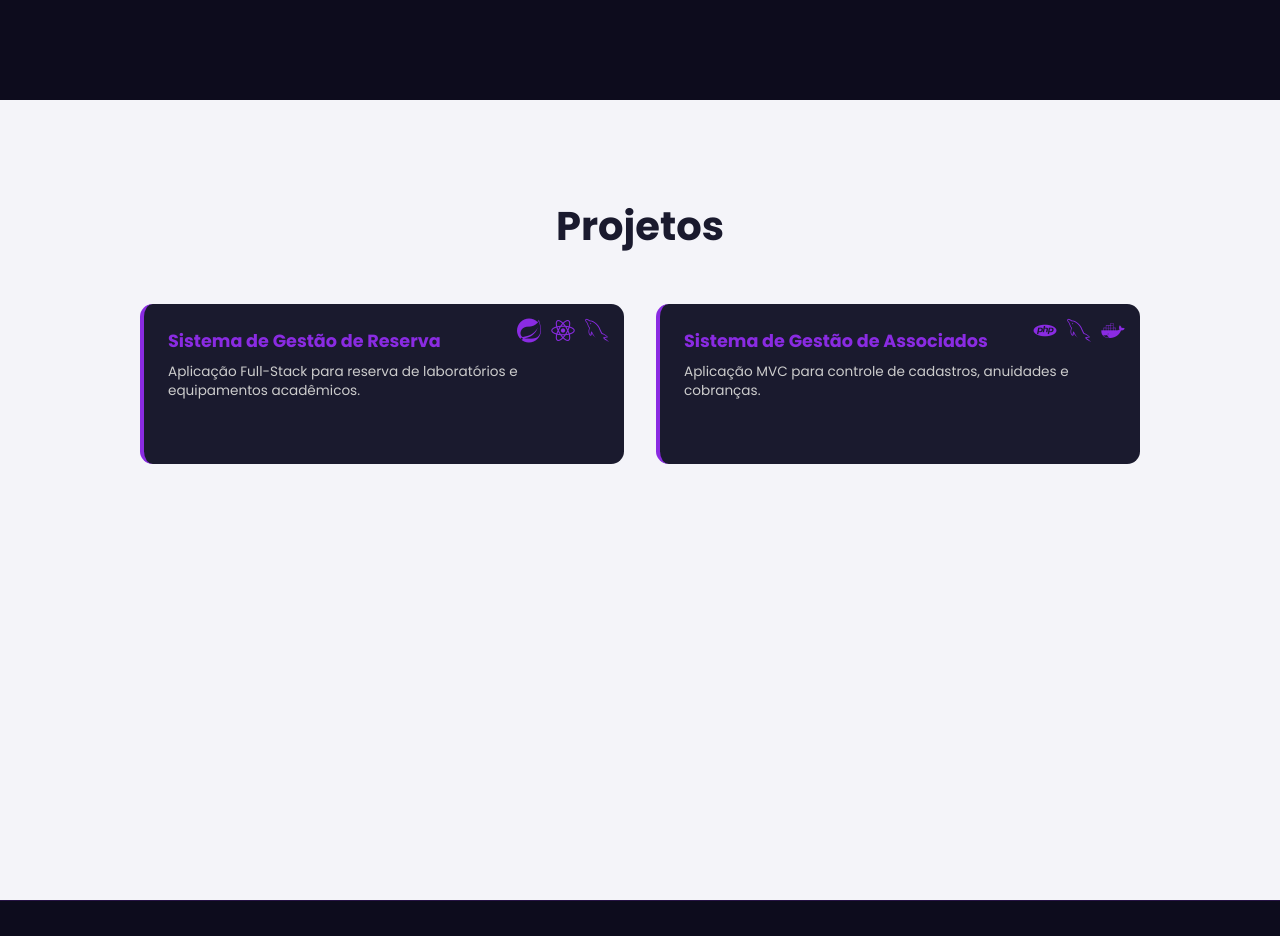
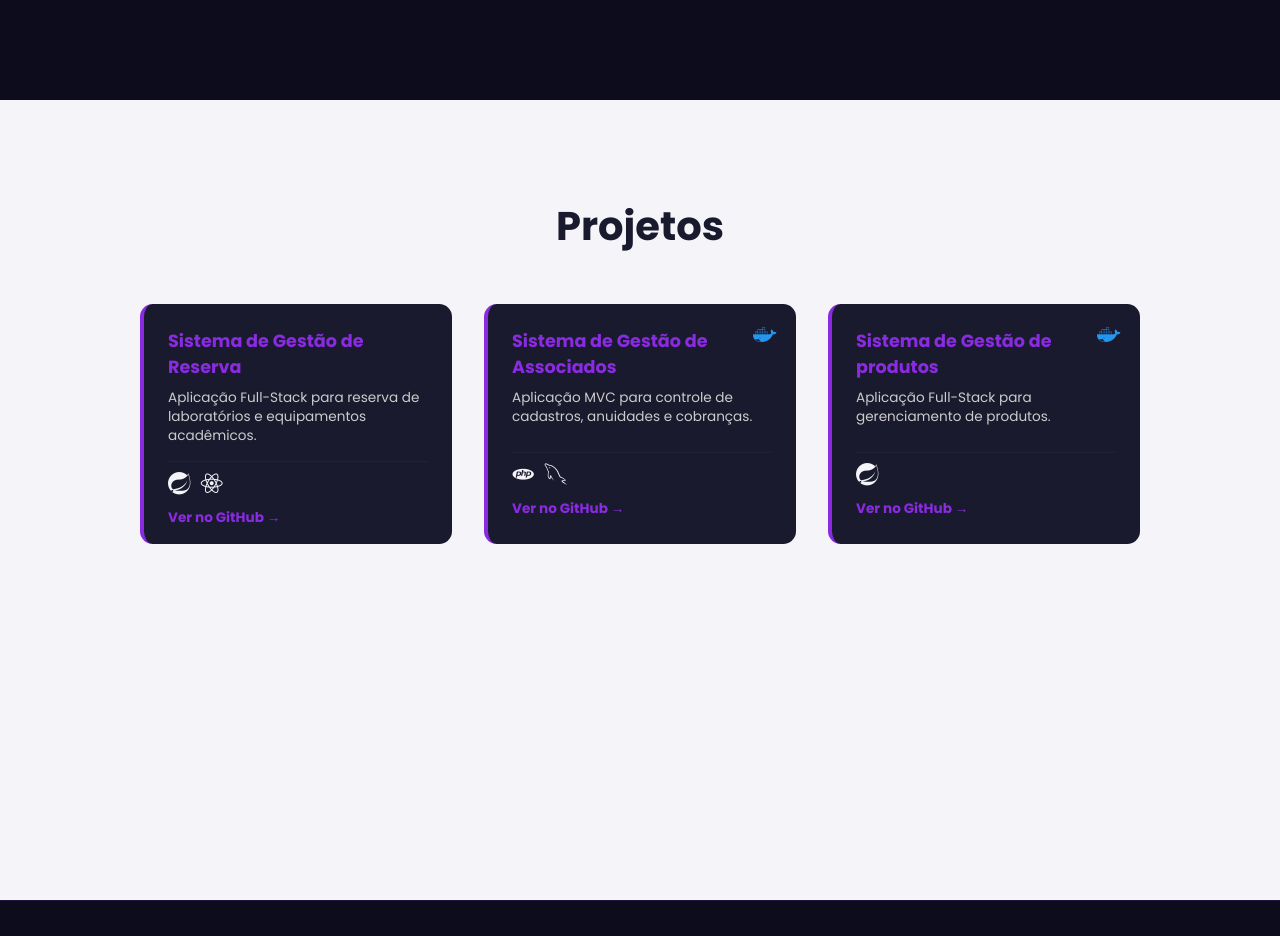
Before and after one commit to Janetoerick/My_Page, an Angular app: page / in a window 1280 px wide. Shown: the part 2300-3236 px from the top of the page. Built offline with nearby package versions, Linux system fonts and the light colour scheme.

Commit message:
Melhora mais o UI de projetos e adiciona o projeto de produtos

```diff
--- a/src/app/components/projects/projects.component.css
+++ b/src/app/components/projects/projects.component.css
@@ -5,34 +5,6 @@
   display: flex;
   flex-direction: column;
   align-items: center;
-}
-
-.projects-grid {
-  display: grid;
-  grid-template-columns: repeat(auto-fit, minmax(300px, 1fr));
-  gap: 2rem;
-  max-width: 1000px;
-  width: 100%;
-  align-items: start;
-}
-
-.project-card {
-  position: relative;
-  background-color: #1a1a2e;
-  padding: 1.5rem;
-  border-radius: 0.8rem;
-  transition: all 0.4s cubic-bezier(0.25, 0.46, 0.45, 0.94);
-  border-left: 4px solid var(--purple);
-  min-height: 160px;
-  display: flex;
-  flex-direction: column;
-  z-index: 1;
-}
-
-.project-card:hover {
-  z-index: 10;
-  transform: scale(1.08, 1.02);
-  box-shadow: 0 15px 30px rgba(0,0,0,0.5);
 }
 
 .section-title {
@@ -43,57 +15,184 @@
   font-weight: 700;
 }
 
-.tech-top-right {
+.projects-grid {
+  display: grid;
+  grid-template-columns: repeat(auto-fit, minmax(300px, 1fr));
+  gap: 2rem;
+  max-width: 1000px;
+  width: 100%;
+}
+
+/* Tamanho padrão fixo e isolado para todos os cards */
+.project-card {
+  position: relative;
+  background-color: #1a1a2e;
+  padding: 1.5rem;
+  border-radius: 0.8rem;
+  border-left: 4px solid var(--purple);
+  height: 240px; /* Aumentado ligeiramente para acomodar o texto menor e o rodapé livre */
+  display: flex;
+  flex-direction: column;
+  justify-content: space-between;
+  overflow: hidden; /* Mantém a animação contida dentro das bordas do card */
+  transition: transform 0.3s ease, box-shadow 0.3s ease;
+}
+
+.project-card:hover {
+  transform: translateY(-5px);
+  box-shadow: 0 12px 24px rgba(0, 0, 0, 0.4);
+}
+
+/* Área de cabeçalho e descrição do card */
+.card-header-body {
+  transition: transform 0.3s ease, opacity 0.3s ease;
+}
+
+/* Faz o título e descrição diminuírem e irem pro fundo dando foco aos recursos */
+.project-card:hover .card-header-body {
+  transform: scale(0.92);
+  opacity: 0.15;
+}
+
+.docker-badge {
   position: absolute;
-  top: 15px;
-  right: 15px;
+  top: 1.2rem;
+  right: 1.2rem;
+  z-index: 10; /* Sempre no topo */
+}
+
+.docker-badge i {
+  color: #2496ed;
+  font-size: 1.5rem;
+}
+
+h3 {
+  color: var(--purple);
+  font-size: 1.1rem;
+  margin: 0 0 0.5rem 0;
+  padding-right: 35px;
+  transition: font-size 0.3s ease;
+}
+
+/* Faz o título ficar menorzinho no hover conforme pedido */
+.project-card:hover h3 {
+  font-size: 0.95rem;
+}
+
+.description {
+  font-size: 0.85rem;
+  color: #ccc;
+  line-height: 1.4;
+  margin-bottom: 1rem;
+}
+
+/* --- RODAPÉ FIXO --- */
+.card-footer {
+  margin-top: auto;
+  background-color: #1a1a2e; /* Mesma cor do card para bloquear visualmente a cortina atrás */
+  z-index: 5; /* Garante que fique ACIMA da cortina flutuante */
+  padding-top: 10px;
+  border-top: 1px solid rgba(255, 255, 255, 0.03);
+}
+
+/* Animação horizontal das Tecnologias */
+.tech-container {
+  display: flex;
+  align-items: center;
+  gap: 10px;
+  margin-bottom: 0.6rem;
+}
+
+.tech-container i {
+  color: var(--gray-light);
+  font-size: 1.4rem;
+}
+
+.tech-visible {
   display: flex;
   gap: 10px;
 }
 
-.tech-top-right i {
-  color: var(--purple); /* Cor do ícone */
-  font-size: 24px;      /* Tamanho do ícone */
+.tech-hidden-flow {
+  display: flex;
+  gap: 10px;
+  max-width: 0;
+  opacity: 0;
+  overflow: hidden;
+  transition: max-width 0.4s ease, opacity 0.3s ease;
 }
 
-.tech-icon img {
-  width: 20px;
-  filter: brightness(0) invert(1);
+.project-card:hover .tech-hidden-flow {
+  opacity: 1;
+  max-width: 200px;
 }
 
-h3 { color: var(--purple); font-size: 1.1rem; margin-bottom: 0.5rem; padding-right: 60px; }
-.description { font-size: 0.85rem; color: #ccc; line-height: 1.4; }
-
-.hover-content {
-  opacity: 0;
-  max-height: 0;
-  overflow: hidden;
-  transition: all 0.3s ease;
+.github-link {
+  position: relative;
+  color: var(--purple);
+  font-weight: bold;
+  text-decoration: none;
+  font-size: 0.85rem;
+  display: inline-block;
+  z-index: 6; /* Totalmente clicável */
 }
 
-.project-card:hover .hover-content {
-  opacity: 1;
-  max-height: 50px;
-  margin-top: 1rem;
+.github-link:hover {
+  color: #a855f7;
 }
 
-.github-link { color: var(--purple); font-weight: bold; text-decoration: none; font-size: 0.9rem; }
+/* --- CORTINA QUE VEM DE CIMA (SLIDE-DOWN OVERLAY) --- */
+.card-overlay-top {
+  position: absolute;
+  top: 0;
+  left: 0;
+  width: 100%;
+  height: 165px; /* Deixa exatamente os ~75px de baixo livres para o rodapé e botão do GitHub */
+  background-color: #1a1a2e;
+  padding: 1.2rem 1.5rem;
+  box-sizing: border-box;
+  display: flex;
+  flex-direction: column;
+  justify-content: flex-start;
 
-@media (max-width: 480px) {
-  .project-card {
-    padding: 1.2rem;
-  }
+  /* Estado Inicial: Escondido totalmente acima da linha do card */
+  transform: translateY(-100%);
+  transition: transform 0.4s cubic-bezier(0.25, 0.46, 0.45, 0.94);
+  z-index: 3; /* Fica abaixo do badge do Docker e do rodapé fixo */
+}
 
-  .card-header {
-    padding-right: 0; /* Remove o padding lateral */
-    margin-bottom: 1rem;
-  }
+/* Quando o mouse entra no card, a cortina desce cobrindo apenas a área do texto antigo */
+.project-card:hover .card-overlay-top {
+  transform: translateY(0);
+}
 
-  .tech-top-right {
-    position: relative; /* Remove a sobreposição absoluta */
-    top: 0;
-    right: 0;
-    margin-bottom: 1rem;
-    justify-content: flex-start; /* Alinha os ícones à esquerda */
-  }
+.overlay-title {
+  color: var(--purple);
+  font-size: 0.9rem;
+  text-transform: uppercase;
+  letter-spacing: 1px;
+  margin: 0 0 0.6rem 0;
+  border-bottom: 1px solid rgba(138, 43, 226, 0.2);
+  padding-bottom: 4px;
 }
+
+.overlay-features-list {
+  list-style: none;
+  padding-left: 0;
+  margin: 0;
+}
+
+.overlay-feature-item {
+  font-size: 0.82rem;
+  color: #fff;
+  margin-bottom: 0.4rem;
+  display: flex;
+  align-items: center;
+}
+
+.overlay-feature-item::before {
+  content: "⚡";
+  margin-right: 6px;
+  color: var(--purple);
+  font-size: 0.75rem;
+}
--- a/src/app/components/projects/projects.component.html
+++ b/src/app/components/projects/projects.component.html
@@ -3,16 +3,36 @@
   <div class="projects-grid">
     <div class="project-card" *ngFor="let project of projects">
 
-      <div class="tech-top-right">
-        <i *ngFor="let tech of project.technologies | slice:0:3" [class]="tech.icon"></i>
+      <div class="docker-badge" *ngIf="project.hasDocker">
+        <i class="devicon-docker-plain" title="Este projeto utiliza Docker"></i>
       </div>
 
-      <h3>{{ project.name }}</h3>
-      <p class="description">{{ project.description }}</p>
+      <div class="card-header-body">
+        <h3>{{ project.name }}</h3>
+        <p class="description">{{ project.description }}</p>
+      </div>
 
-      <div class="hover-content">
-        <a [href]="project.github" target="_blank" class="github-link">Ver repositório completo →</a>
+      <div class="card-overlay-top" *ngIf="project.features?.length">
+        <h4 class="overlay-title">Recursos Chave</h4>
+        <ul class="overlay-features-list">
+          <li *ngFor="let feature of project.features" class="overlay-feature-item">
+            {{ feature }}
+          </li>
+        </ul>
       </div>
+
+      <div class="card-footer">
+        <div class="tech-container">
+          <div class="tech-visible">
+            <i *ngFor="let tech of project.technologies | slice:0:2" [class]="tech.icon" [title]="tech.name"></i>
+          </div>
+          <div class="tech-hidden-flow">
+            <i *ngFor="let tech of project.technologies | slice:2" [class]="tech.icon" [title]="tech.name"></i>
+          </div>
+        </div>
+        <a [href]="project.github" class="github-link" target="_blank">Ver no GitHub →</a>
+      </div>
+
     </div>
   </div>
 </section>
--- a/src/app/components/projects/projects.component.ts
+++ b/src/app/components/projects/projects.component.ts
@@ -13,22 +13,40 @@ export class ProjectsComponent {
     {
       name: 'Sistema de Gestão de Reserva',
       description: 'Aplicação Full-Stack para reserva de laboratórios e equipamentos acadêmicos.',
+      hasDocker: false,
       technologies: [
         { name: 'Spring Boot', icon: 'devicon-spring-plain' },
         { name: 'React Native', icon: 'devicon-react-original' },
-        { name: 'MySQL', icon: 'devicon-mysql-plain' }
+        { name: 'MySQL', icon: 'devicon-mysql-plain' },
+        { name: 'Spring Security', icon: 'devicon-spring-plain' }
       ],
-      github: 'https://github.com/Janetoerick/Sistema-de-reserva-back-end/tree/project2'
+      github: 'https://github.com/Janetoerick/Sistema-de-reserva-back-end/tree/project2',
+      features: ['Autenticação Multi-Nível', 'Agendamento Inteligente', 'Histórico de Ocupação']
     },
     {
       name: 'Sistema de Gestão de Associados',
       description: 'Aplicação MVC para controle de cadastros, anuidades e cobranças.',
+      hasDocker: true,
       technologies: [
         { name: 'PHP', icon: 'devicon-php-plain' },
         { name: 'MySQL', icon: 'devicon-mysql-plain' },
-        { name: 'Docker', icon: 'devicon-docker-plain' }
       ],
-      github: 'https://github.com/Janetoerick/Gerencia_associados'
-    }
+      github: 'https://github.com/Janetoerick/Gerencia_associados',
+      features: ['Módulo Financeiro Automatizado']
+    },
+    {
+      name: 'Sistema de Gestão de produtos',
+      description: 'Aplicação Full-Stack para gerenciamento de produtos.',
+      hasDocker: true,
+      technologies: [
+        { name: 'Spring Boot', icon: 'devicon-spring-plain' },
+        { name: 'Angular', icon: 'devicon-angular-plain' },
+        { name: 'MySQL', icon: 'devicon-mysql-plain' },
+        { name: 'Bootstrap', icon: 'devicon-bootstrap-plain' },
+        { name: 'TypeScript', icon: 'devicon-typescript-plain' },
+      ],
+      github: 'https://github.com/Janetoerick/Gerenciamento_produtos',
+      features: ['Paginação', 'Filtro Inteligente']
+    },
   ];
 }
```
